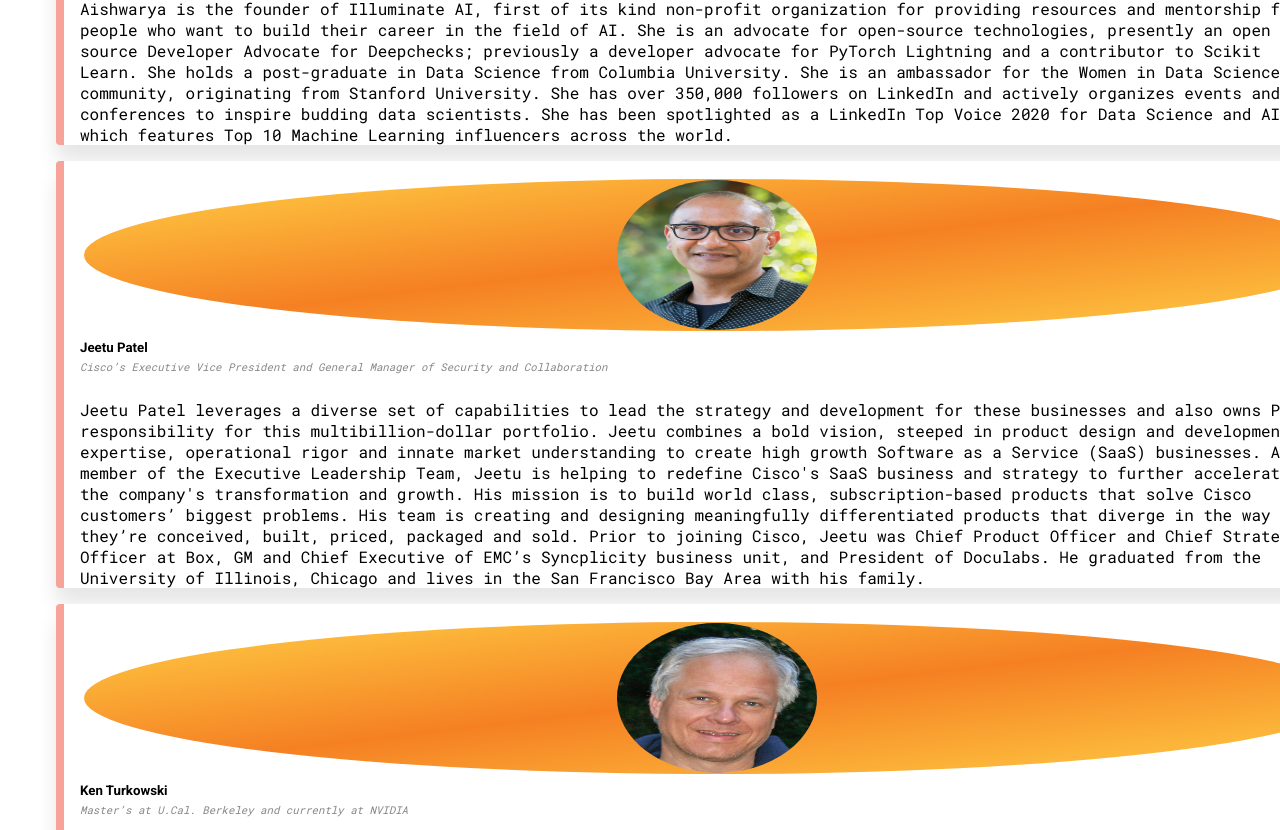
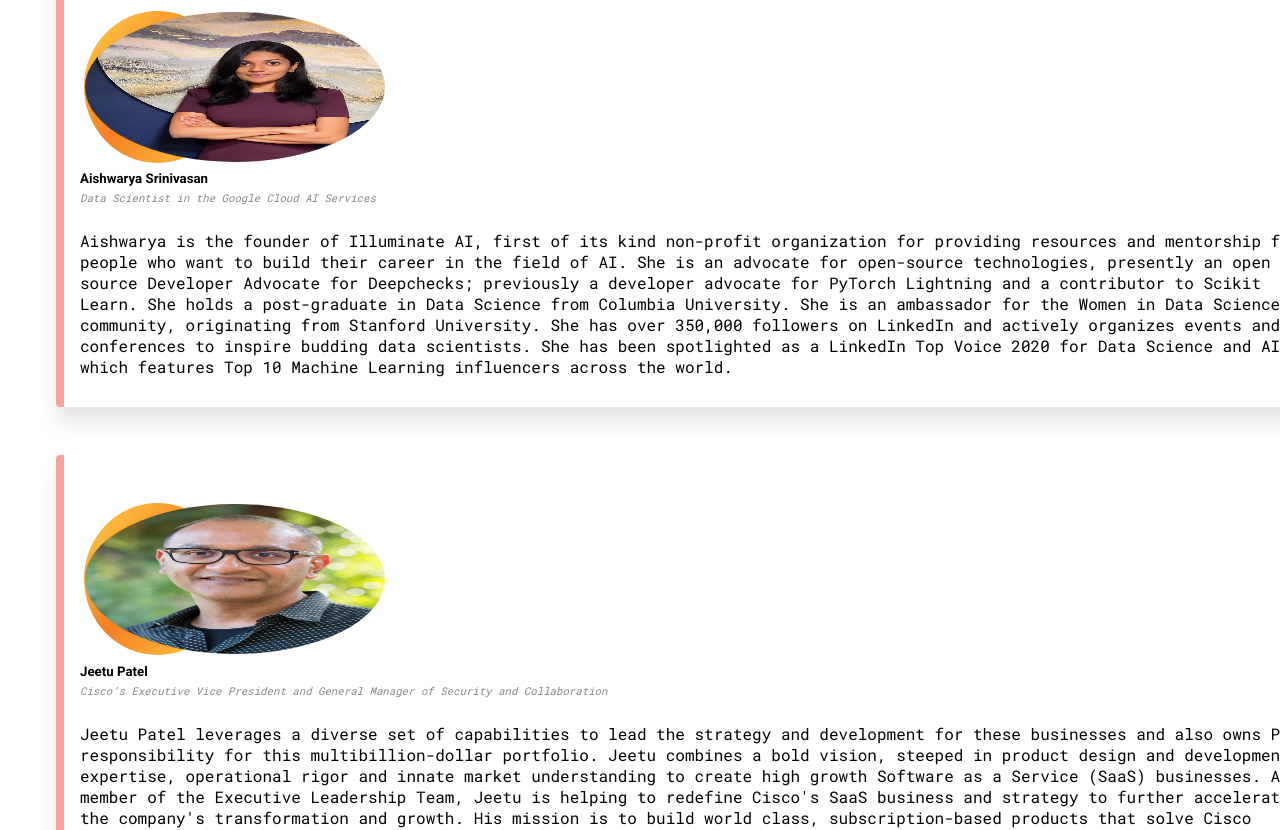
Before and after one commit to ReflectionsProjections/rp2022, a Next.js app: page /speakers in a window 1280 px wide. Shown: the part 1320-2150 px from the top of the page. Built offline with nearby package versions, Linux system fonts and the light colour scheme.

Commit message:
Minor bugs fixed

```diff
--- a/components/Speaker/Speaker.module.scss
+++ b/components/Speaker/Speaker.module.scss
@@ -1,5 +1,5 @@
 .speakerCardContainer {
-  margin-bottom: 1em;
+  margin-bottom: 3em;
 }
 
 .speakerSection {
--- a/components/Speaker/components/SpeakerCard.module.scss
+++ b/components/Speaker/components/SpeakerCard.module.scss
@@ -18,22 +18,24 @@
   border-left: 8px solid #F7A399;
   box-shadow: 0px 16px 20px rgba(0, 0, 0, 0.1);
   border-radius: 4px 0px 0px 4px;
+  padding-top: 30px;
+  padding-bottom: 30px;
 }
 
 .cardImage {
-  width: 200px;
+  width: 300px;
   height: 150px;
   border-radius: 50%;
 }
 
 .imageContainer {
-  width: 100%;
+  width: 100px;
   margin-top: 20px;
   margin-left: 22px;
 }
 
 .gradientCircle {
-  width: 100%;
+  width: 145px;
   display: grid;
   place-items: center;
   $border: 0.1em;
--- a/pages/speakers.js
+++ b/pages/speakers.js
@@ -35,6 +35,7 @@ export default function Speakers() {
       <br></br>
       <br></br>
       <br></br>
+      <br></br>
       {isLoaded && (
         <Element name="speakers">
           {<Speaker speakers={speakerSection.list} />}
--- a/public/data/rp2022.json
+++ b/public/data/rp2022.json
@@ -27,7 +27,7 @@
             },
             {
                 "name": "Ken Turkowski",
-                "tagline": "Master’s at U.Cal. Berkeley and currently at NVIDIA",
+                "tagline": "Senior Software Architect at NVIDIA",
                 "bio": "After earning a BS in electrical engineering at U. Ill. @ Urbana-Champaign, Ken Turkowski has been involved in visual computing starting with his master’s thesis at U.Cal. Berkeley, where he designed and constructed a processor organized for interactive graphics collaboration over telephone landlines. He continued to design graphics processors at Ampex and CADLINC, but also started writing image processing, computer vision, robotic simulation and geometric modeling software. At Apple, he was the technical director for Pencil Test, the first SIGGRAPH movie modeled, animated and rendered on a distributed network of Macintoshes. Also at Apple, he contributed to scalable fonts, 2D and 3D rendering, video processing and compression, panoramic software and computer vision. At Adobe, he developed GPU-accelerated image processing, and at Google, he made significant contributions to Streetview panoramas and satellite imagery stitching. At Kinoma and Marvell, he developed CPU & GPU software for interactive graphics and video on mobile devices. He also worked several years as a contractor, with VR headsets, panoramas, semiconductor manufacturing inspection, robotic surgery, MPORPGs, and printers. Currently at NVIDIA, he has written software for stereo panorama video, robotic vision, visualization for automobiles, neural network pre- and post-processing, broadcast effects, augmented reality, animation and avatar control.",
                 "image": "/headshots/KenTurkowski.jpeg"
             },
```
